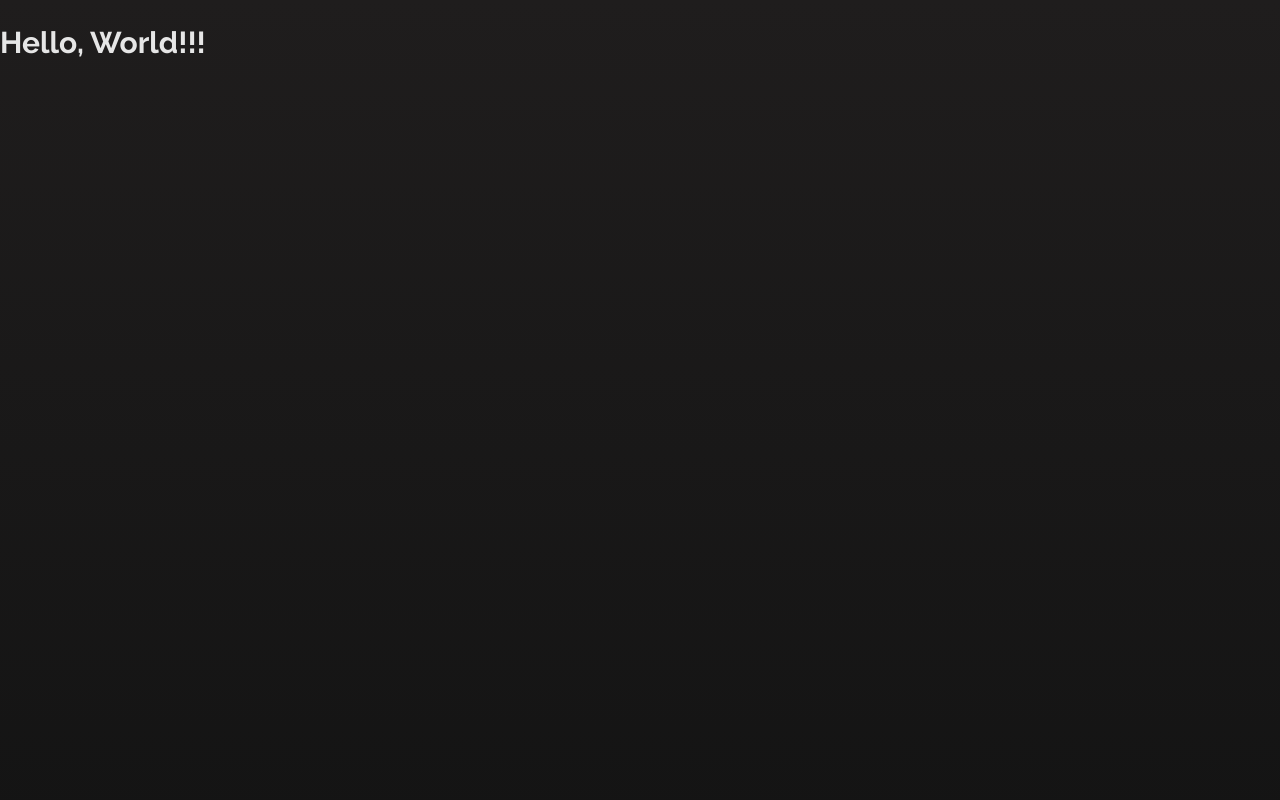
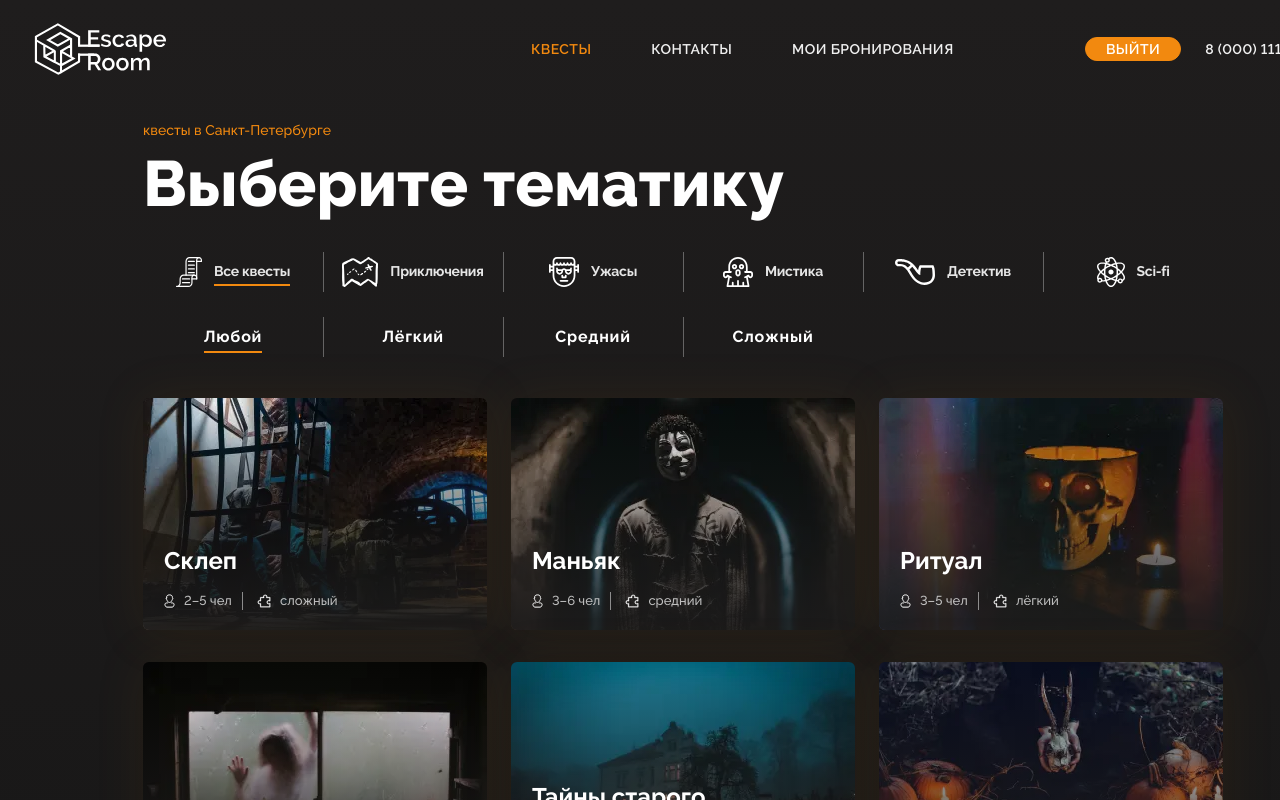
Before and after one commit to bozhinF/Escape-Room, a React (Vite) app: page / in a window 1280 px wide. Shown: the top 800 px of the page. Built offline with nearby package versions, Linux system fonts and the light colour scheme.

Commit message:
Добавит папку components и компонент App

```diff
--- /dev/null
+++ b/src/components/app/app.tsx
@@ -0,0 +1,7 @@
+import MainPage from '../../pages/main-page';
+
+function App(): JSX.Element {
+  return <MainPage />;
+}
+
+export default App;
--- a/src/index.tsx
+++ b/src/index.tsx
@@ -1,5 +1,6 @@
 import React from 'react';
 import ReactDOM from 'react-dom/client';
+import App from './components/app/app';
 
 const root = ReactDOM.createRoot(
   document.getElementById('root') as HTMLElement
@@ -7,6 +8,6 @@
 
 root.render(
   <React.StrictMode>
-    <h1>Hello, World!!!</h1>
+    <App />
   </React.StrictMode>
 );
```
